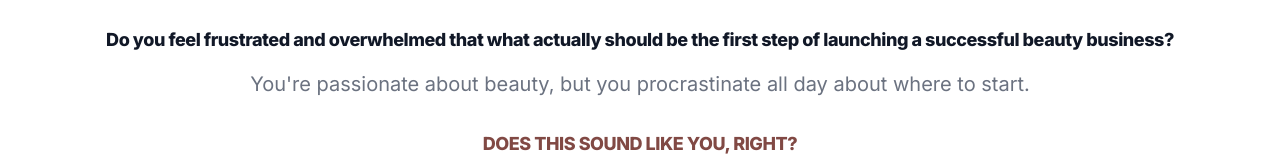
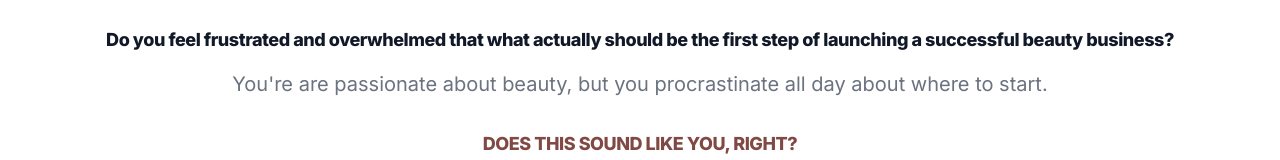
Before and after one commit to AbsarDotDev/Offers-Brands-Go-Viral, a Next.js app: page / in a window 1280 px wide. Shown: the part 620-780 px from the top of the page. Built offline with nearby package versions, Linux system fonts and the light colour scheme.

Commit message:
Build Errors Fixed

```diff
--- a/src/app/page.tsx
+++ b/src/app/page.tsx
@@ -33,7 +33,7 @@ export default function Home() {
     <Hero/>
     <div className='text-center mt-20'>
     <h1 className="mb-4  text-lg font-extrabold tracking-tight leading-none text-gray-900 md:text-lg lg:text-lg dark:text-white">Do you feel frustrated and overwhelmed that what actually should be the first step of launching a successful beauty business?</h1>
-    <p className="mb-8 text-lg font-normal text-gray-500 lg:text-xl dark:text-gray-400">You're passionate about beauty, but you procrastinate all day about where to start.
+    <p className="mb-8 text-lg font-normal text-gray-500 lg:text-xl dark:text-gray-400">You&apos;re are passionate about beauty, but you procrastinate all day about where to start.
 </p>
 <h1 className="mb-4  text-lg font-extrabold tracking-tight leading-none text-bgv-primary md:text-lg lg:text-lg dark:text-white">DOES THIS SOUND LIKE YOU, RIGHT?
 </h1>
@@ -44,6 +44,7 @@ export default function Home() {
   cta.map((cta, index) => {
     return (
       <Cta
+      key={index}
         heading={cta.heading}
         paragraph={cta.paragraph}
         image={cta.image}
--- a/src/components/ui/button.tsx
+++ b/src/components/ui/button.tsx
@@ -2,7 +2,7 @@ import * as React from "react"
 import { Slot } from "@radix-ui/react-slot"
 import { cva, type VariantProps } from "class-variance-authority"
 
-import { cn } from "src/lib/utils"
+import { cn } from "@/lib/utils"
 
 const buttonVariants = cva(
   "inline-flex items-center justify-center rounded-md text-sm font-medium ring-offset-background transition-colors focus-visible:outline-none focus-visible:ring-2 focus-visible:ring-ring focus-visible:ring-offset-2 disabled:pointer-events-none disabled:opacity-50",
--- a/tailwind.config.ts
+++ b/tailwind.config.ts
@@ -2,9 +2,9 @@ import type { Config } from 'tailwindcss'
 
 const config: Config = {
   content: [
-    './src/pages/**/*.{js,ts,jsx,tsx,mdx}',
-    './src/components/**/*.{js,ts,jsx,tsx,mdx}',
-    './src/app/**/*.{js,ts,jsx,tsx,mdx}',
+    "./src/app/**/*.{ts,tsx}",
+    "./src/components/**/*.{ts,tsx}",
+    "./node_modules/flowbite-react/**/*.js",
   ],
   theme: {
     extend: {
```
Also changed, not shown: components.json.
